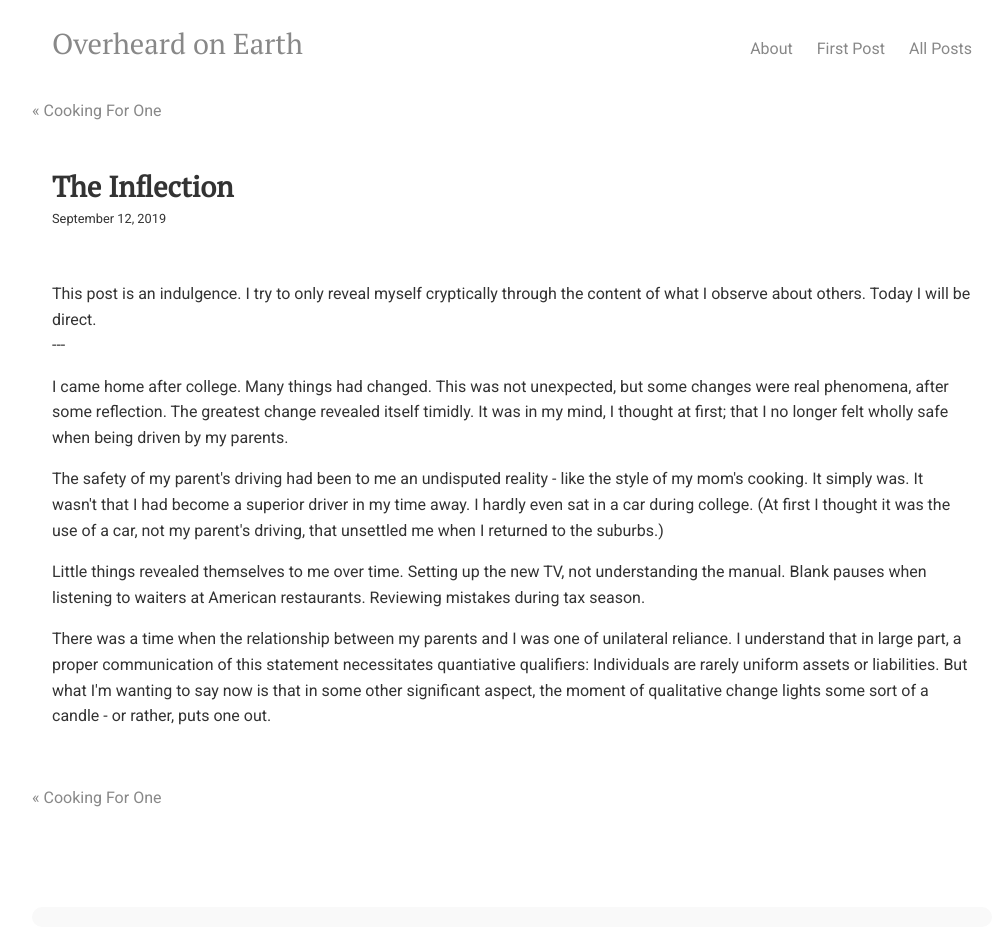
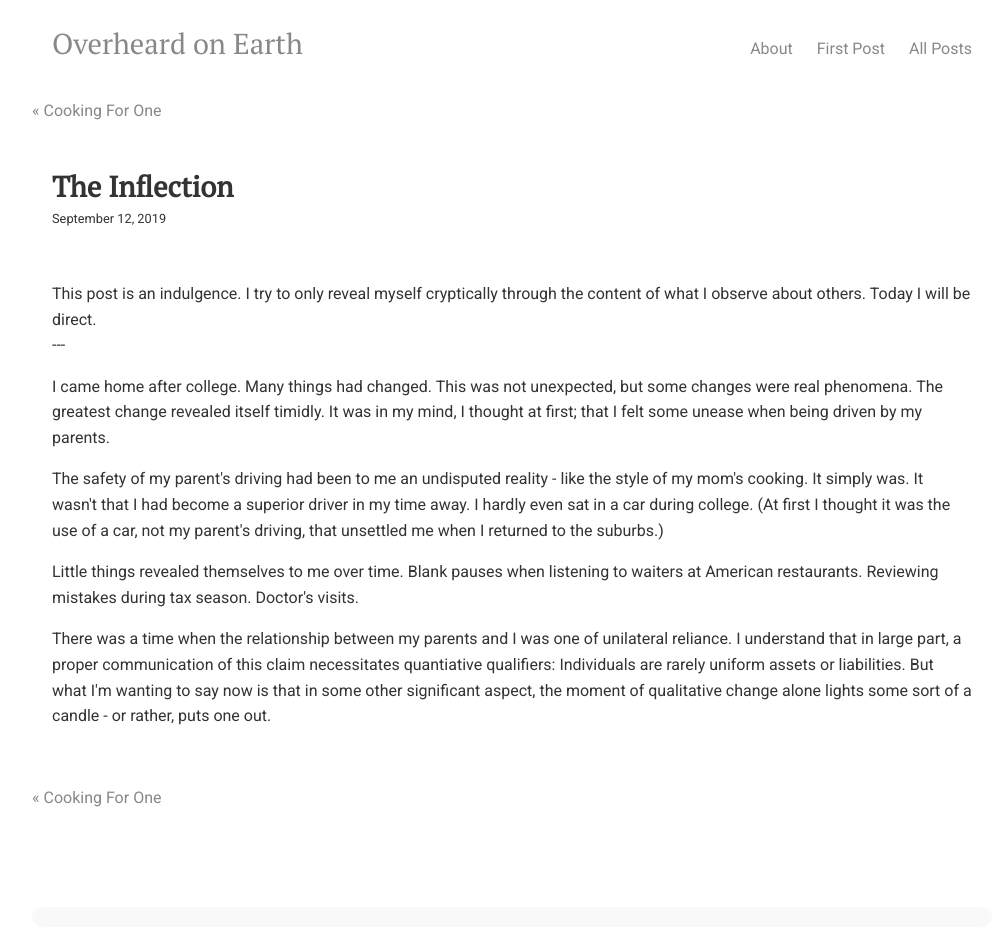
Before and after one commit to overheardonearth/overheardonearth.github.io, a Jekyll site: the page built from _posts/2019-09-12-the-inflection.html, in a window 1280 px wide. Shown: the whole page, without its empty margins (128-1131 px from the left). Built offline with Jekyll 4.4.1, drawn with Linux system fonts in a browser that asks for light colours; comment, search, counter and statistics services are not loaded.

Commit message:
Update 2019-09-12-the-inflection.html

```diff
--- a/_posts/2019-09-12-the-inflection.html
+++ b/_posts/2019-09-12-the-inflection.html
@@ -11,13 +11,13 @@ This post is an indulgence. I try to only reveal myself cryptically through the
 ---
 
 <p>
-I came home after college. Many things had changed. This was not unexpected, but some changes were real phenomena, after some reflection. The greatest change revealed itself timidly. It was in my mind, I thought at first; that I no longer felt wholly safe when being driven by my parents.
+I came home after college. Many things had changed. This was not unexpected, but some changes were real phenomena. The greatest change revealed itself timidly. It was in my mind, I thought at first; that I felt some unease when being driven by my parents.
 
 <p>
 The safety of my parent's driving had been to me an undisputed reality - like the style of my mom's cooking. It simply was. It wasn't that I had become a superior driver in my time away. I hardly even sat in a car during college. (At first I thought it was the use of a car, not my parent's driving, that unsettled me when I returned to the suburbs.)
 
 <p>
-Little things revealed themselves to me over time. Setting up the new TV, not understanding the manual. Blank pauses when listening to waiters at American restaurants. Reviewing mistakes during tax season.
+Little things revealed themselves to me over time. Blank pauses when listening to waiters at American restaurants. Reviewing mistakes during tax season. Doctor's visits.
 
 <p>
-There was a time when the relationship between my parents and I was one of unilateral reliance. I understand that in large part, a proper communication of this statement necessitates quantiative qualifiers: Individuals are rarely uniform assets or liabilities. But what I'm wanting to say now is that in some other significant aspect, the moment of qualitative change lights some sort of a candle - or rather, puts one out.
+There was a time when the relationship between my parents and I was one of unilateral reliance. I understand that in large part, a proper communication of this claim necessitates quantiative qualifiers: Individuals are rarely uniform assets or liabilities. But what I'm wanting to say now is that in some other significant aspect, the moment of qualitative change alone lights some sort of a candle - or rather, puts one out.
```
